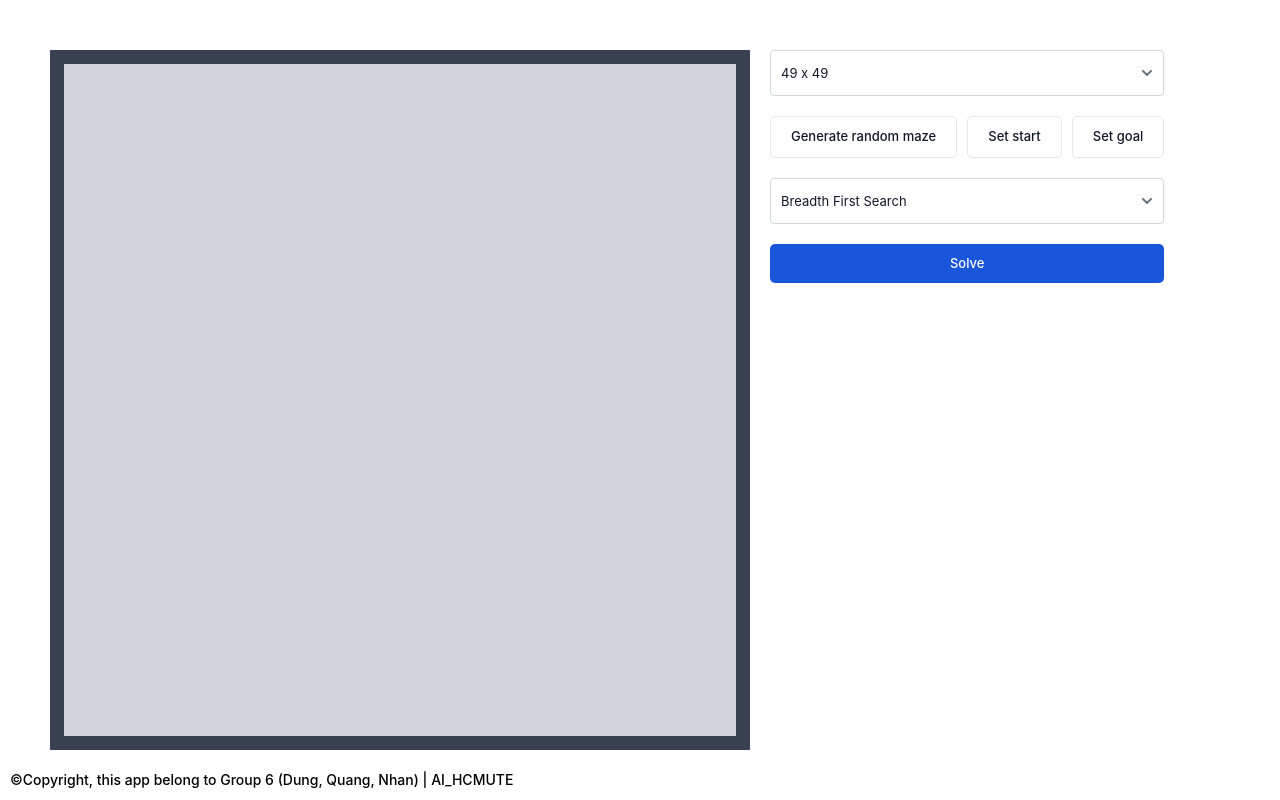
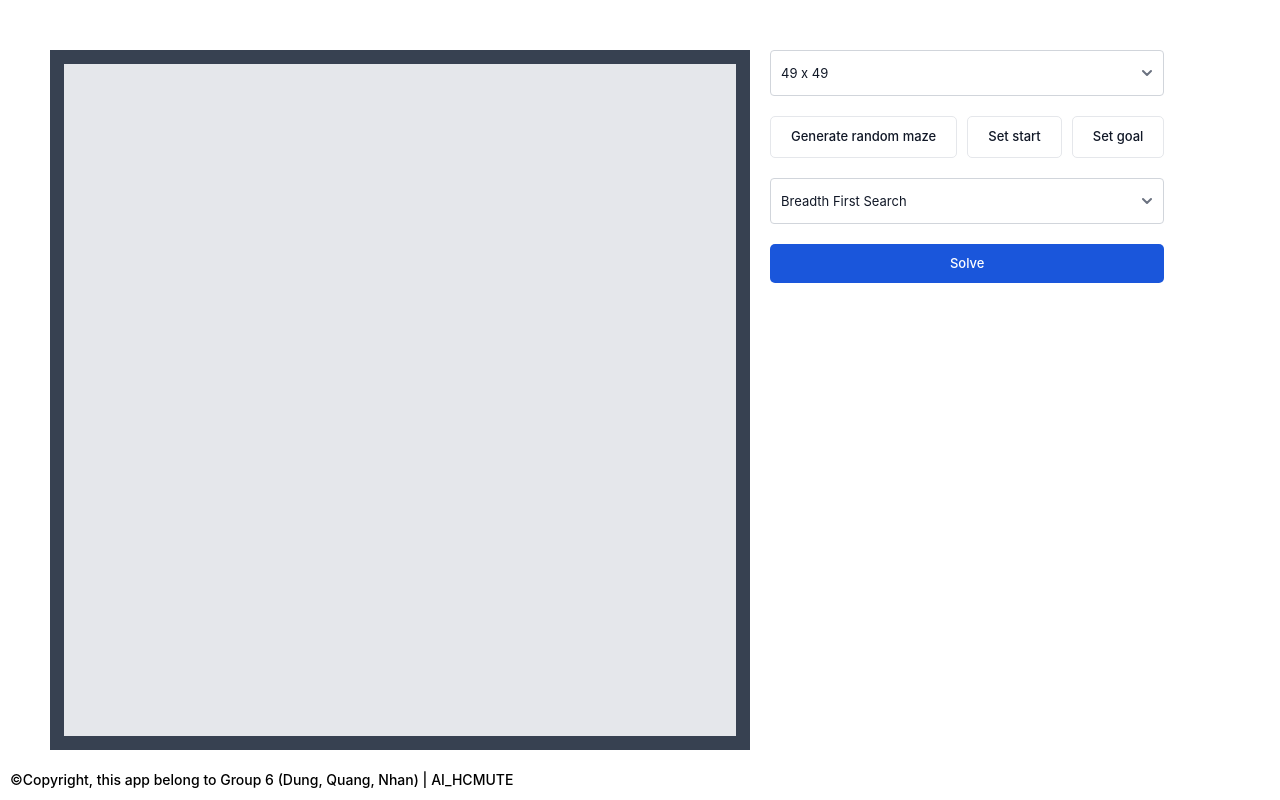
Before and after one commit to akili862002/Maze-solver-reactjs, a React (Vite) app: page / in a window 1280 px wide. Built offline with nearby package versions, Linux system fonts and the light colour scheme.

Commit message:
Change color

```diff
--- a/src/MazeBoard.tsx
+++ b/src/MazeBoard.tsx
@@ -24,7 +24,7 @@ const MazeBoard: React.FC<IMazeProps> = ({ maze }) => {
 
   return (
     <div
-      className="bg-gray-300"
+      className="bg-gray-200"
       style={{
         width: boardWidth + "px",
       }}
@@ -76,10 +76,10 @@ const Block: React.FC<{
         // "border-l border-solid border-b border-y-gray-300",
         val === 0 && " hover:bg-gray-200",
         val === 1 && "bg-gray-700",
-        val === -1 && "bg-primary",
+        val === -1 && "bg-blue-500",
         val === 2 && "bg-red-500",
-        val === POINT.VISITED && "bg-gray-500",
-        val === POINT.SOLVED && "bg-purple-500 "
+        val === POINT.VISITED && "bg-gray-400",
+        val === POINT.SOLVED && "bg-teal-300"
       )}
       id={id}
       onMouseEnter={(e) => {
```
